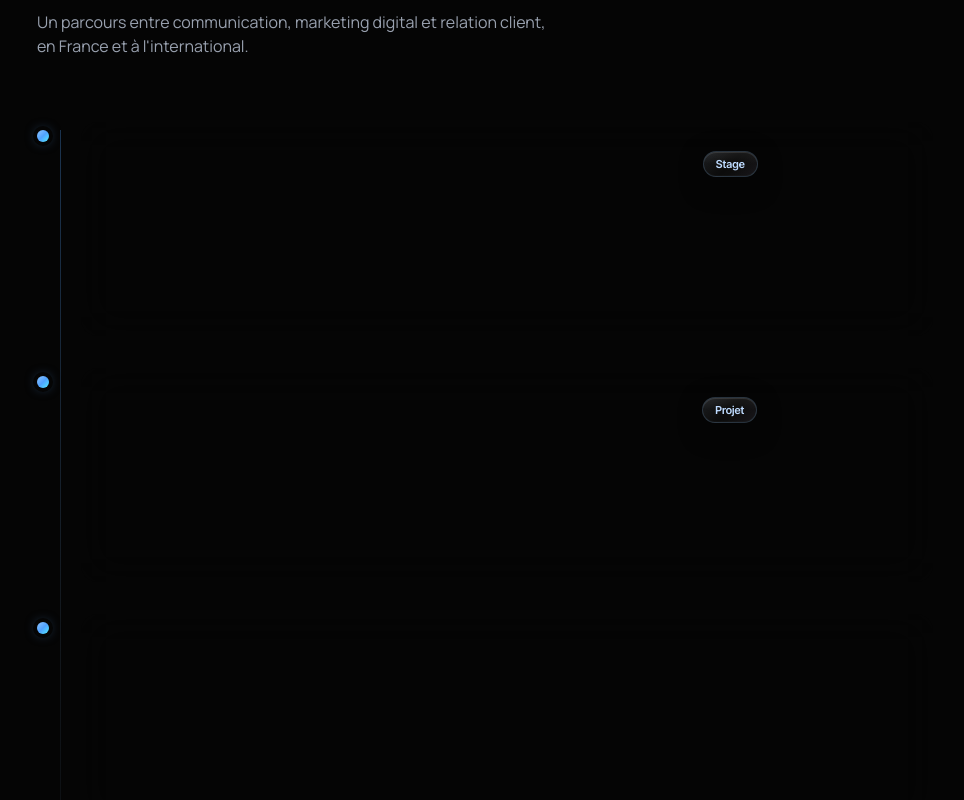
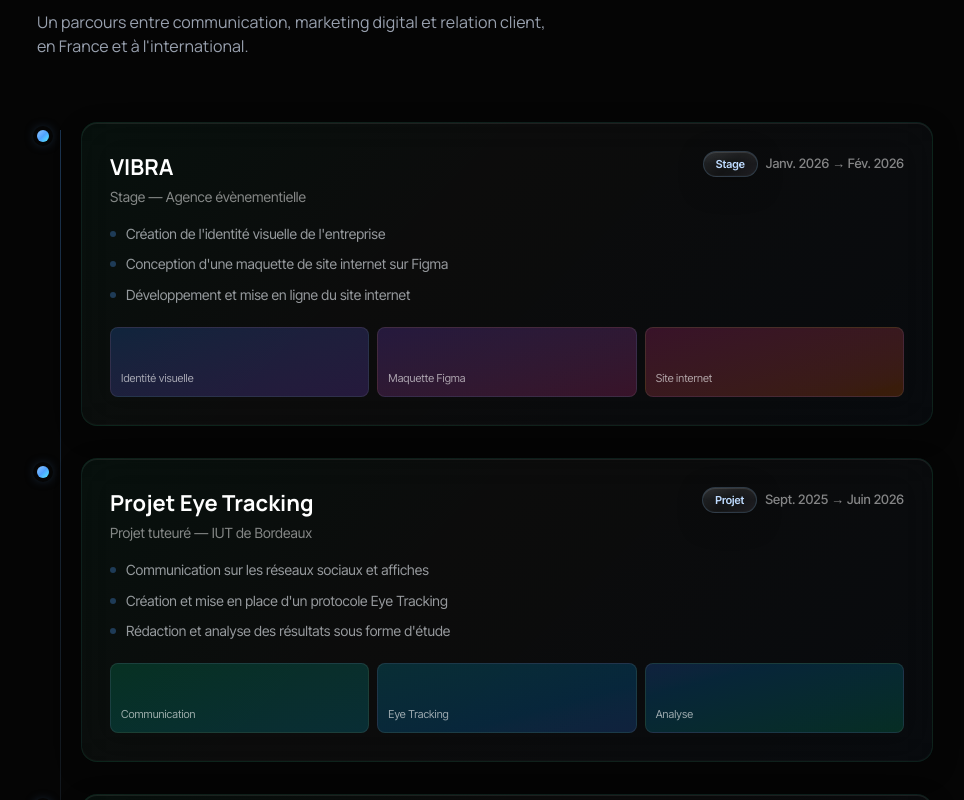
Before and after one commit to Elouanprg/Portfolio-Elouan-PORGE, a React (Vite) app: page / in a window 1280 px wide. Shown: the part 1220-2020 px from the top of the page, without its empty margins (155-1119 px from the left). Built offline with nearby package versions, Linux system fonts and the light colour scheme.

Commit message:
Show photos directly in experience cards, remove peel corner

```diff
--- a/src/components/Experiences.tsx
+++ b/src/components/Experiences.tsx
@@ -1,6 +1,5 @@
-import { useState } from "react";
-import { motion, AnimatePresence } from "framer-motion";
-import { Briefcase, Camera, X } from "lucide-react";
+import { motion } from "framer-motion";
+import { Briefcase } from "lucide-react";
 
 const experiences = [
   {
@@ -87,79 +86,8 @@ const itemVariants = {
 };
 
 function ExperienceCard({ exp }: { exp: (typeof experiences)[0] }) {
-  const [peeled, setPeeled] = useState(false);
-
   return (
-    <div className="flex-1 relative rounded-2xl overflow-hidden">
-      {/* Photo layer — behind */}
-      <AnimatePresence>
-        {peeled && (
-          <motion.div
-            initial={{ opacity: 0 }}
-            animate={{ opacity: 1 }}
-            exit={{ opacity: 0 }}
-            transition={{ duration: 0.4 }}
-            className="absolute inset-0 z-0 p-4"
-          >
-            <div className="w-full h-full rounded-xl liquid-glass p-4 flex flex-col gap-3">
-              <div className="flex items-center justify-between relative z-10">
-                <span className="text-[13px] font-semibold text-white/60 font-inter-tight">
-                  {exp.company} — Photos
-                </span>
-                <button
-                  onClick={() => setPeeled(false)}
-                  className="w-7 h-7 rounded-full bg-white/10 flex items-center justify-center hover:bg-white/20 transition-colors"
-                >
-                  <X size={14} className="text-white/70" />
-                </button>
-              </div>
-              <div className="grid grid-cols-3 gap-2 flex-1 relative z-10">
-                {exp.photos.map((photo, pi) => (
-                  <div
-                    key={pi}
-                    className={`rounded-lg bg-gradient-to-br ${photo.gradient} flex items-end p-2.5 min-h-[80px]`}
-                    style={{ border: "1px solid rgba(255,255,255,0.08)" }}
-                  >
-                    <span className="text-[11px] text-white/60 font-inter-tight leading-tight">
-                      {photo.label}
-                    </span>
-                  </div>
-                ))}
-              </div>
-              <p className="text-[11px] text-white/25 font-inter-tight text-center relative z-10">
-                Ajoutez vos photos dans le dossier public/
-              </p>
-            </div>
-          </motion.div>
-        )}
-      </AnimatePresence>
-
-      {/* Sticker layer — on top */}
-      <motion.div
-        animate={{
-          rotateX: peeled ? 90 : 0,
-          y: peeled ? -20 : 0,
-          opacity: peeled ? 0 : 1,
-          scale: peeled ? 0.95 : 1,
-        }}
-        transition={{
-          duration: 0.6,
-          ease: [0.22, 1, 0.36, 1],
-        }}
-        style={{ transformOrigin: "top center", transformStyle: "preserve-3d" }}
-        className="liquid-glass-tint rounded-2xl p-6 md:p-7 transition-all duration-500 group relative"
-      >
-        {/* Peel corner */}
-        <button
-          onClick={() => setPeeled(!peeled)}
-          className="absolute bottom-0 right-0 z-20 cursor-pointer"
-          title="Voir les photos"
-        >
-          <div className="peel-corner">
-            <Camera size={12} className="absolute bottom-2 right-2 text-blue-300/60" />
-          </div>
-        </button>
-
+    <div className="flex-1 liquid-glass-tint rounded-2xl p-6 md:p-7 transition-all duration-500 group">
       <div className="flex flex-wrap items-start justify-between gap-3 mb-3 relative z-10">
         <div>
           <h3 className="text-[20px] md:text-[22px] font-bold text-white font-manrope group-hover:text-blue-300 transition-colors duration-300">
@@ -197,7 +125,21 @@ function ExperienceCard({ exp }: { exp: (typeof experiences)[0] }) {
           </li>
         ))}
       </ul>
-      </motion.div>
+
+      {/* Photos directement visibles */}
+      <div className="grid grid-cols-3 gap-2 mt-5 relative z-10">
+        {exp.photos.map((photo, pi) => (
+          <div
+            key={pi}
+            className={`rounded-lg bg-gradient-to-br ${photo.gradient} flex items-end p-2.5 min-h-[70px] cursor-pointer hover:scale-[1.03] transition-transform duration-200`}
+            style={{ border: "1px solid rgba(255,255,255,0.08)" }}
+          >
+            <span className="text-[11px] text-white/60 font-inter-tight leading-tight">
+              {photo.label}
+            </span>
+          </div>
+        ))}
+      </div>
     </div>
   );
 }
@@ -257,7 +199,6 @@ export default function Experiences() {
                   <div className="w-[10px] h-[10px] md:w-[12px] md:h-[12px] rounded-full bg-gradient-to-br from-blue-300 via-blue-400 to-cyan-300 mt-2 ring-4 ring-[#050505] shadow-[0_0_12px_rgba(96,165,250,0.5)]" />
                 </div>
 
-                {/* Card with peel effect */}
                 <ExperienceCard exp={exp} />
               </motion.div>
             ))}
```
Lines whose indentation alone changed are shown as unchanged.
